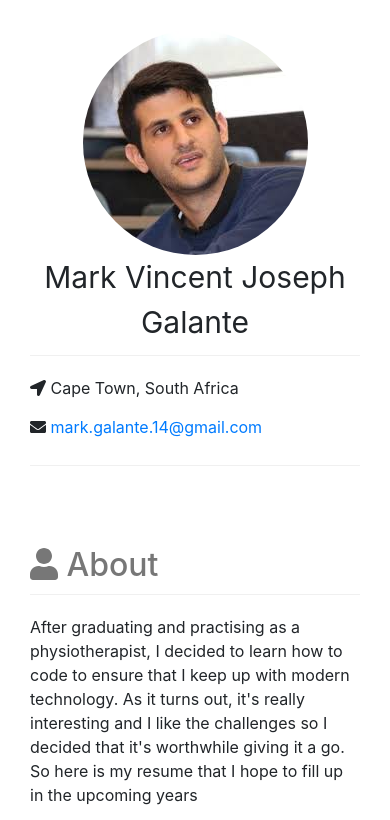
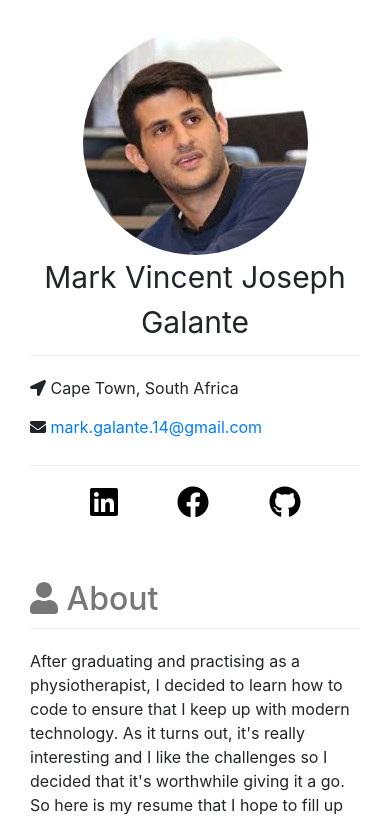
Before and after one commit to markgalante/portfolio, a React (Create React App) app in the folder myportfolio/: page / in a window 390 px wide. Shown: the top 820 px of the page. Built offline with nearby package versions, Linux system fonts and the light colour scheme.

Commit message:
Link App.css to App, add font-awesome free brands for social media links, change responsiveness of application's screen dimensions

```diff
--- a/myportfolio/src/Components/App.js
+++ b/myportfolio/src/Components/App.js
@@ -1,5 +1,5 @@
 import React from 'react';
-//import './App.css';
+import '../App.css';
 import About from './About';
 import Education from './Education';
 import Work from './Work';
@@ -11,8 +11,10 @@ import Row from 'react-bootstrap/Row';
 import Col from 'react-bootstrap/Col';
 import { library } from '@fortawesome/fontawesome-svg-core';
 import { fas } from '@fortawesome/free-solid-svg-icons';
+import { fab } from '@fortawesome/free-brands-svg-icons';
 
 library.add(fas);
+library.add(fab);
 
 const App = () => {
 
@@ -20,13 +22,13 @@ const App = () => {
     <Container>
       <Row>
 
-        <Col md={4} className="profileOnApp">
+        <Col lg={4} className="profileOnApp positioned-fixed">
           <div className="inner">
             <Profile />
           </div>
         </Col>
 
-        <Col md={8} className="infoOnApp">
+        <Col lg={8} className="infoOnApp">
           <div className="inner">
             <About />
             <Work />
```
